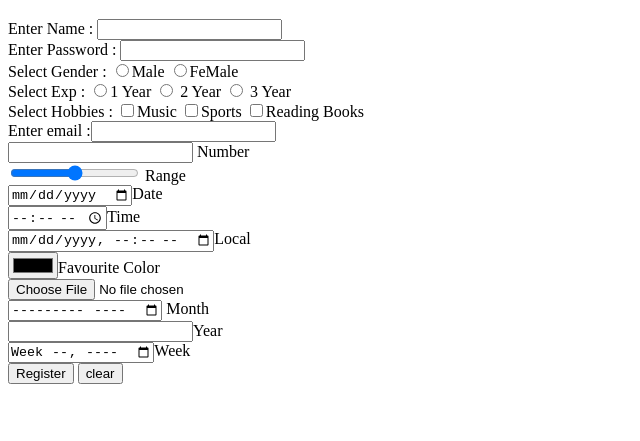
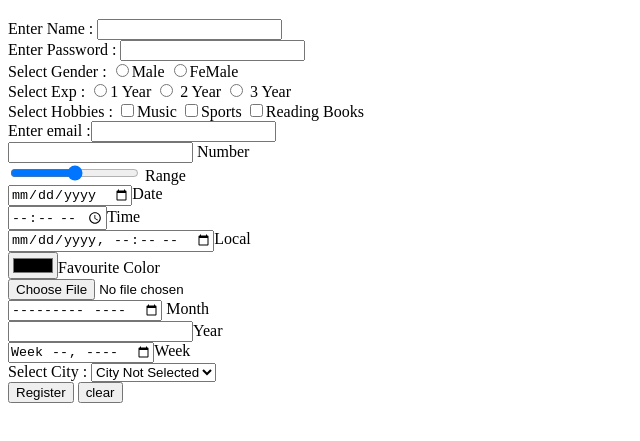
Before and after one commit to Cpradumn/Softtech-Web, a plain HTML site: page Home.html in a window 1280 px wide. Shown: the part 61-502 px from the top of the page, without its empty margins (0-640 px from the left). Drawn offline with Linux system fonts and the light colour scheme.

Commit message:
HTML Page PR

```diff
--- a/Home.html
+++ b/Home.html
@@ -57,6 +57,16 @@
         <input type="week"name="Week" />Week
         <br />
 
+        Select City :
+        <select>
+            <option>City Not Selected</option>
+            <option>Pune</option>
+            <option>Mumbai</option>
+            <option>Latur</option>
+            <option>Nanded</option>
+        </select>
+        <br />
+
         <input type="submit" value="Register" />
         <input type="reset" value="clear" />
     </form>
```
